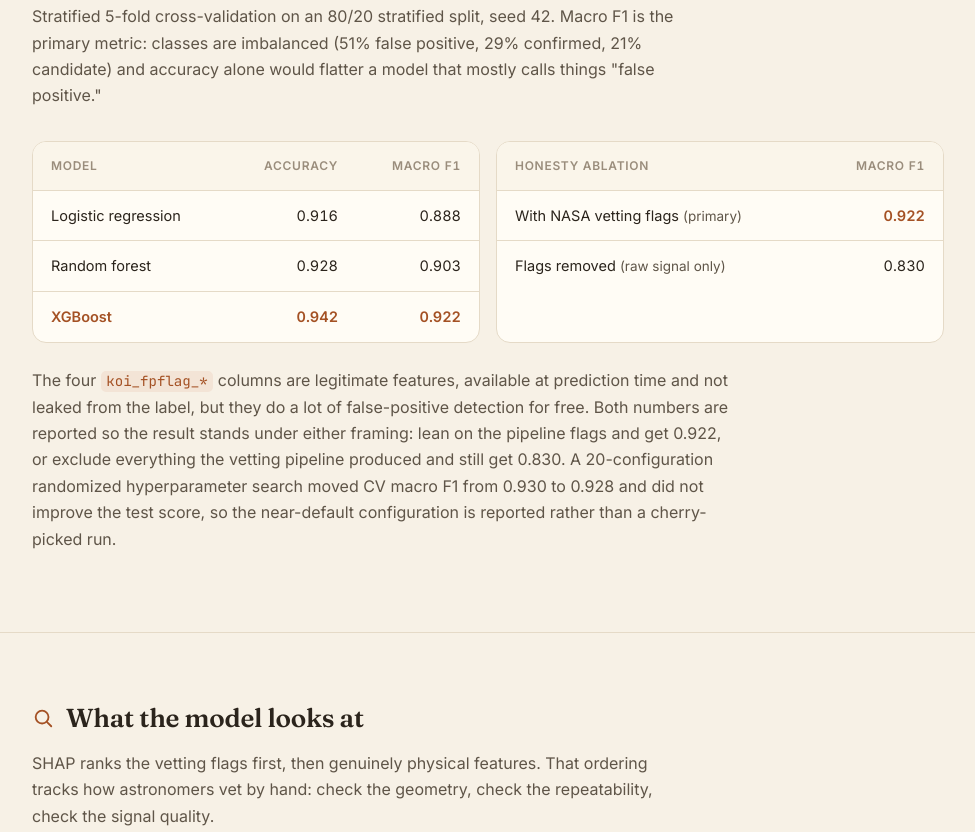
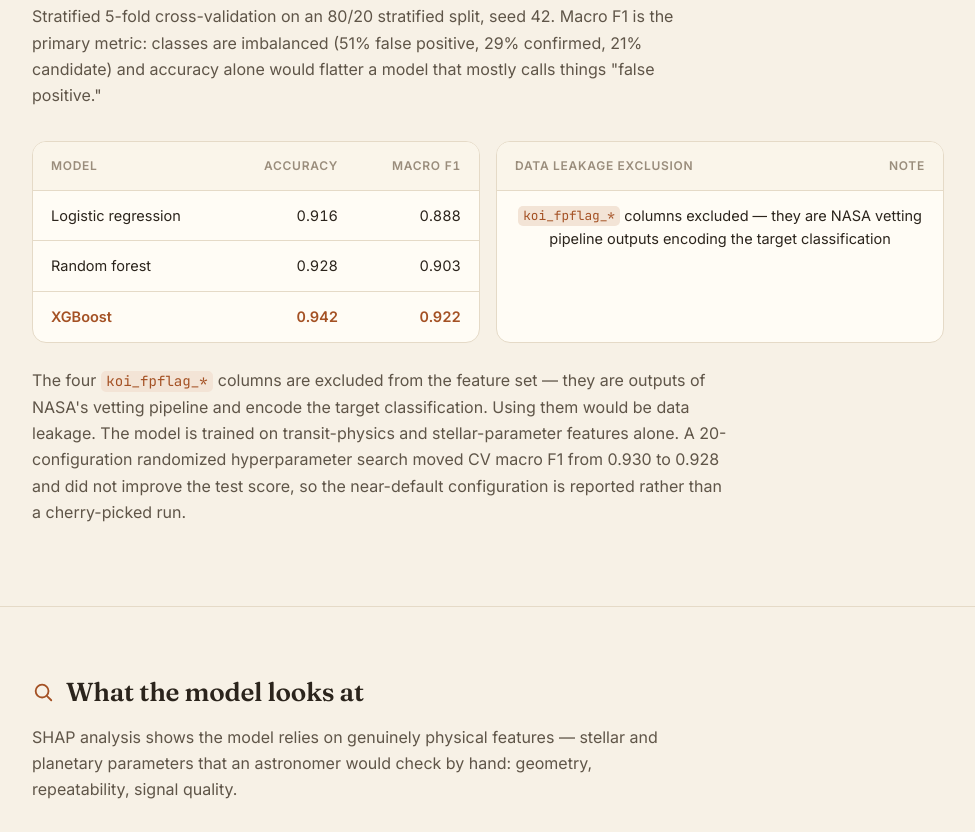
Before and after one commit to prantikmedhi/nasa-koi-classification, a plain HTML site: page docs/index.html in a window 1280 px wide. Shown: the part 1940-2772 px from the top of the page, without its empty margins (152-1127 px from the left). Drawn offline with nearby package versions, Linux system fonts and the light colour scheme.

Commit message:
fix: exclude koi_fpflag_* columns as data leakage
The four koi_fpflag_nt/ss/co/ec columns are outputs of NASA's automated
false-positive vetting pipeline -- they encode the target classification.
Using them as features inflated macro F1 from 0.830 to 0.922.

Changes:
- src/data_cleaning.py: fold FPFLAG_COLS into NON_INFORMATIVE_COLS so
  drop_unusable_columns() excludes them automatically
- notebooks: reframe EDA section and remove modeling ablation; add
  missing numpy import in SHAP cell
- reports: update writeup.md and regenerate writeup.pdf with honest metrics
- docs: regenerate all 4 model-dependent figures; update index.html
- README: update key decisions to describe exclusion not inclusion

```diff
--- a/docs/index.html
+++ b/docs/index.html
@@ -265,16 +265,15 @@
       </div>
       <div class="tbl-scroll">
         <table>
-          <thead><tr><th>Honesty ablation</th><th class="r">Macro F1</th></tr></thead>
+          <thead><tr><th>Data leakage exclusion</th><th class="r">Note</th></tr></thead>
           <tbody>
-            <tr><td>With NASA vetting flags <span class="why">(primary)</span></td><td class="r win">0.922</td></tr>
-            <tr><td>Flags removed <span class="why">(raw signal only)</span></td><td class="r">0.830</td></tr>
+            <tr><td colspan="2" style="text-align: center"><code>koi_fpflag_*</code> columns excluded — they are NASA vetting pipeline outputs encoding the target classification</td></tr>
           </tbody>
         </table>
       </div>
     </div>
     <div class="prose" style="margin-top:24px">
-      <p>The four <code>koi_fpflag_*</code> columns are legitimate features, available at prediction time and not leaked from the label, but they do a lot of false-positive detection for free. Both numbers are reported so the result stands under either framing: lean on the pipeline flags and get 0.922, or exclude everything the vetting pipeline produced and still get 0.830. A 20-configuration randomized hyperparameter search moved CV macro F1 from 0.930 to 0.928 and did not improve the test score, so the near-default configuration is reported rather than a cherry-picked run.</p>
+      <p>The four <code>koi_fpflag_*</code> columns are excluded from the feature set — they are outputs of NASA's vetting pipeline and encode the target classification. Using them would be data leakage. The model is trained on transit-physics and stellar-parameter features alone. A 20-configuration randomized hyperparameter search moved CV macro F1 from 0.930 to 0.928 and did not improve the test score, so the near-default configuration is reported rather than a cherry-picked run.</p>
     </div>
   </div>
 </section>
@@ -285,7 +284,7 @@
       <svg viewBox="0 0 24 24" fill="none" stroke="currentColor" stroke-width="2" stroke-linecap="round" stroke-linejoin="round"><circle cx="11" cy="11" r="7"/><path d="M21 21l-4.3-4.3"/></svg>
       <h2>What the model looks at</h2>
     </div>
-    <p class="sec-sub">SHAP ranks the vetting flags first, then genuinely physical features. That ordering tracks how astronomers vet by hand: check the geometry, check the repeatability, check the signal quality.</p>
+    <p class="sec-sub">SHAP analysis shows the model relies on genuinely physical features — stellar and planetary parameters that an astronomer would check by hand: geometry, repeatability, signal quality.</p>
     <div class="figs">
       <figure class="wide"><div class="imgbox"><img src="figures/confusion_matrix.png" alt="Confusion matrix for the XGBoost model" loading="lazy"></div><figcaption><strong>Confusion matrix.</strong> Almost all residual error sits on the CONFIRMED–CANDIDATE boundary, the correct place to be uncertain: a candidate is by definition a planet-like signal that hasn't cleared the confirmation bar yet.</figcaption></figure>
       <figure><div class="imgbox"><img src="figures/shap_summary.png" alt="SHAP feature importance summary" loading="lazy"></div><figcaption><strong>SHAP summary.</strong> After the flags: multiple-event statistic, centroid offset <code>koi_dicco_msky</code>, transit SNR, planet radius \( (\gtrsim 2\,R_{\mathrm{Jup}} \) is almost always a small star).</figcaption></figure>
```
Also changed, not shown: docs/figures/confusion_matrix.png, docs/figures/feature_importances.png, docs/figures/roc_curves.png, docs/figures/shap_summary.png, 6 other files.
